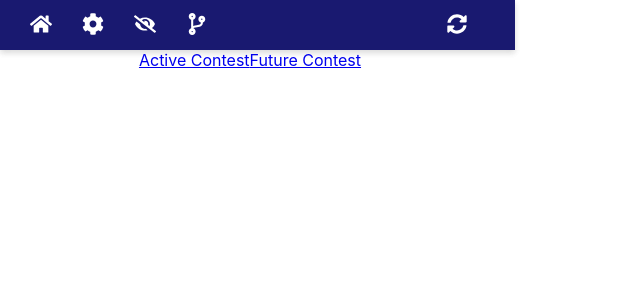
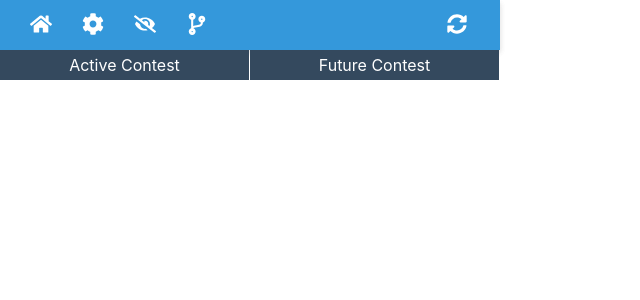
Before and after one commit to ayush4898/competition-calender, a React (Create React App) app: page / in a window 1280 px wide. Shown: the top 300 px of the page, without its empty margins (0-640 px from the left). Built offline with nearby package versions, Linux system fonts and the light colour scheme; no server answers.

Commit message:
some css

```diff
--- /dev/null
+++ b/src/components/ContestBar.css
@@ -0,0 +1,34 @@
+.outer {
+  border: 1px solid black;
+  display: flex;
+  flex-direction: row;
+  padding: 1%;
+}
+.outer:hover {
+  /* fecc36 */
+  background-color: #ecf0f1;
+}
+.icon {
+  border: 1px solid black;
+  width: 15%;
+}
+
+.info {
+  display: flex;
+  border: 1px solid black;
+  flex-direction: column;
+  width: 70%;
+}
+
+.name {
+  text-align: left;
+  margin-left: 5%;
+}
+.name a {
+  text-decoration: none;
+}
+.time {
+  font-size: 13px;
+  color: rgb(68, 68, 68);
+  /* font-family: Courier, monospace; */
+}
--- a/src/components/ContestBar.js
+++ b/src/components/ContestBar.js
@@ -1,6 +1,6 @@
-import { faCodeBranch } from "@fortawesome/free-solid-svg-icons";
+import { faCodeBranch, faFileExcel } from "@fortawesome/free-solid-svg-icons";
 import { FontAwesomeIcon } from "@fortawesome/react-fontawesome";
-
+import "./ContestBar.css";
 function ChangeFormateDate(oldDate) {
   return oldDate.toString().split("-").reverse().join("-");
 }
@@ -12,7 +12,7 @@ function ContestsBar(props) {
         <div className="icon">
           <FontAwesomeIcon icon={faCodeBranch} />
         </div>
-        <div>
+        <div className="info">
           <div className="name">
             <a href={props.contest.url} target="_blank" rel="noreferrer">
               {props.contest.name}
--- a/src/components/Navbar.js
+++ b/src/components/Navbar.js
@@ -9,10 +9,10 @@ import {
   faSyncAlt,
 } from "@fortawesome/free-solid-svg-icons";
 const style = {
-  backgroundColor: "midnightblue",
+  backgroundColor: "#3498DB",
   height: "50px",
   color: "#ffffff",
-  width: "100%",
+  width: "97%",
   top: "0%",
   display: "flex",
   alignItems: "center",
--- a/src/pages/contest.js
+++ b/src/pages/contest.js
@@ -4,9 +4,28 @@ import { BrowserRouter as Router, Route, Switch, Link } from "react-router-dom";
 import ContestsBar from "../components/ContestBar";
 import OngoingContestsBar from "./ongoing";
 import BeforeContestsBar from "./beforeContest";
+
+let style = {
+  main: {
+    width: "100%",
+    display: "flex",
+    "flex-direction": "row",
+  },
+  list: {
+    "background-color": "#34495E",
+    "text-decoration": "none",
+    color: "white",
+    width: "50%",
+    height: "30px",
+    display: "flex",
+    "justify-content": "center",
+    "align-items": "center",
+    "margin-right": "1px",
+  },
+};
+
 function Contest(props) {
   const [contests, setContest] = useState([]);
-
   useEffect(() => {
     axios.get("https://kontests.net/api/v1/all").then(async (data) => {
       console.log(data.data);
@@ -20,9 +39,14 @@ function Contest(props) {
   return (
     <div>
       <Router>
-        <Link to="/ongoing">Active Contest</Link>
-        <Link to="/before">Future Contest</Link>
-
+        <div style={style.main}>
+          <Link to="/ongoing" style={style.list}>
+            Active Contest
+          </Link>
+          <Link to="/before" style={style.list}>
+            Future Contest
+          </Link>
+        </div>
         <Switch>
           <Route path="/ongoing">
             <OngoingContestsBar contest={Ongoing} />
```
